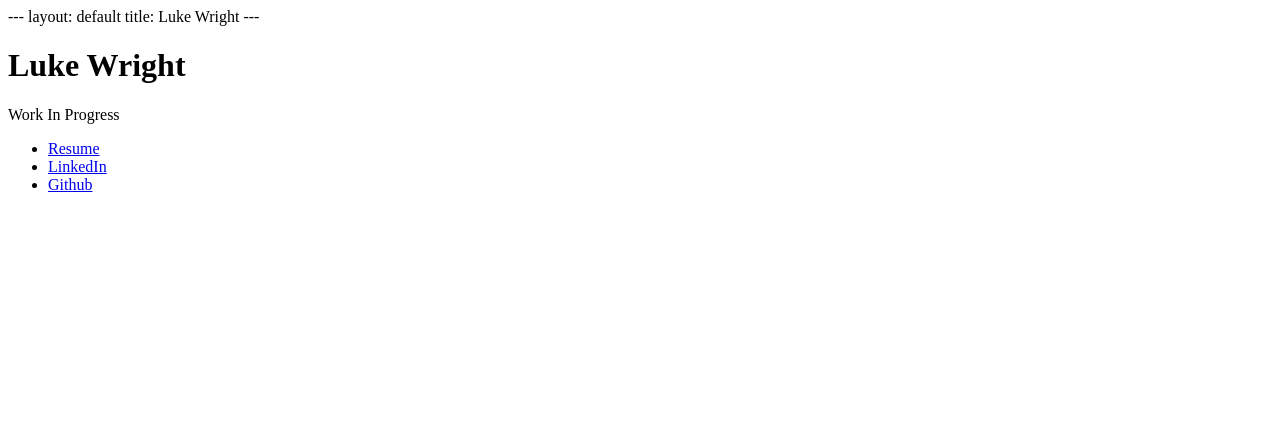
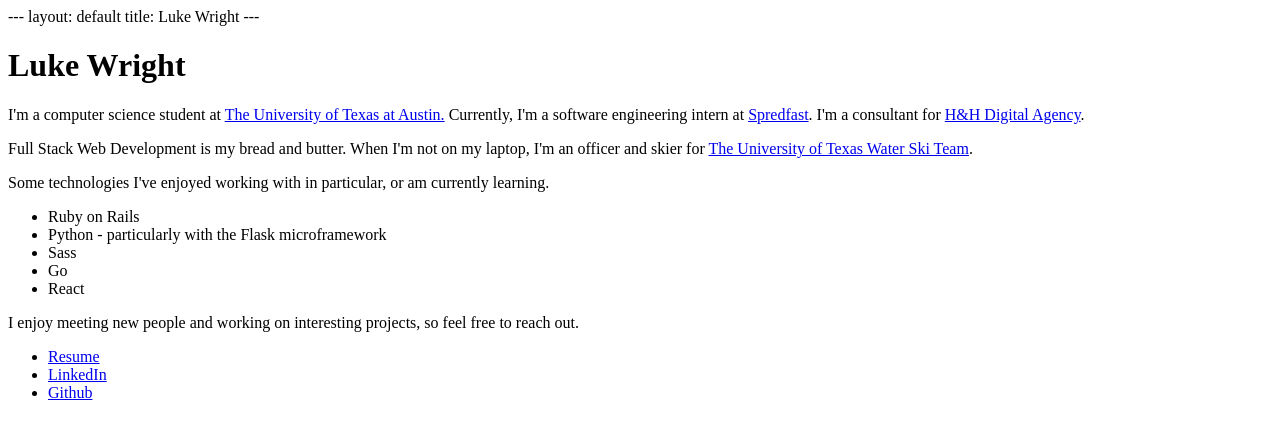
Before and after one commit to simplyluke/simplyluke.github.io, a PHP site: page / in a window 1280 px wide. Shown: the top 439 px of the page. Run offline with PHP 8.4, Linux system fonts and the light colour scheme.

Commit message:
add some more details and style

```diff
--- a/index.html
+++ b/index.html
@@ -6,63 +6,27 @@ title: Luke Wright
   <div class="content">
 
     <h1>Luke Wright</h1>
-    <div class="wip">Work In Progress</div>
+    <p>
+      I'm a computer science student at <a href="http://www.utexas.edu/" target="_blank">The University of Texas at Austin.</a> Currently, I'm a software engineering intern at <a href="https://spredfast.com/" target="_blank">Spredfast</a>. I'm a consultant for <a href="http://hnhdigitalagency.com/" target="_blank">H&H Digital Agency</a>.
+    </p>
+    <p>Full Stack Web Development is my bread and butter. When I'm not on my laptop, I'm an officer and skier for <a href="http://texaswaterski.org/">The University of Texas Water Ski Team</a>.</p>
+    <p>
+      Some technologies I've enjoyed working with in particular, or am currently learning.
+    </p>
+    <ul>
+      <li>Ruby on Rails</li>
+      <li>Python - particularly with the Flask microframework</li>
+      <li>Sass</li>
+      <li>Go</li>
+      <li>React</li>
+    </ul>
+    <p>
+      I enjoy meeting new people and working on interesting projects, so feel free to reach out.
+    </p>
     <ul class="links">
       <li><a href="luke_wright_resume.pdf" target="_blank">Resume</a></li>
       <li><a href="https://www.linkedin.com/in/simplyluke" target="_blank">LinkedIn</a></li>
       <li><a href="https://github.com/simplyluke" target="_blank">Github</a></li>
     </ul>
   </div>
-<!--   <h1>Luke Wright</h1>
-  <p>
-    I'm a computer science student at <a href="http://www.utexas.edu/" target="_blank">The University of Texas at Austin.</a> I'm interested in technology, web development, entrepreneurship, and water skiing.
-  </p>
-  <div class="contact">
-    <a href="mailto: luke@simplyluke.com" target="_blank">luke@simplyluke.com</a> | <a target="_blank" href="https://github.com/simplyluke">Github</a>
-  </div>
-  <section class="education">
-    <h2>Education</h2>
-    <ul class="no-style">
-      <li class="entry">
-        <strong>The University of Texas at Austin</strong>
-        <div>Bachelor of Science &amp; Arts in Computer Science - Business Foundations Certificate</div>
-        <div>Anticipated Graduation: May 2020</div>
-      </li>
-    </ul>
-  </section>
-  <section class="experience">
-    <h2>Experience</h2>
-    <ul class="no-style">
-      <li class="entry">
-        <strong>Hipsters &amp; Hamptonites, New York, NY</strong>
-        <div><em>June 2014 – Present</em></div>
-        <div>Full Stack Web Developer</div>
-        <ul>
-          <li>
-            Collaborated remotely to implement client web applications utilizing modern practices and technology
-          </li>
-          <li>
-            Developed responsive applications utilizing Ruby on Rails and several other frameworks and APIs
-          </li>
-          <li>
-            Assisted in implementation of testing and optimization of large applications to improve performance at scale
-          </li>
-        </ul>
-        <h3>Projects</h3>
-        <ul>
-          <li></li>
-        </ul>
-      </li>
-
-
-Rainforest Partnership, Austin, TX                                         Nov. 2012 – Aug. 2014
-Technology Intern
-• Developed organization’s primary website and several promotional websites
-• Led several volunteers who assisted with internal technology of the organization
-    </ul>
-
-  </section>
-  <section class="awards">
-
-  </section> -->
 </div>
```
Also changed, not shown: css/main.scss (renamed from css/main.css, +30 -16 lines).
